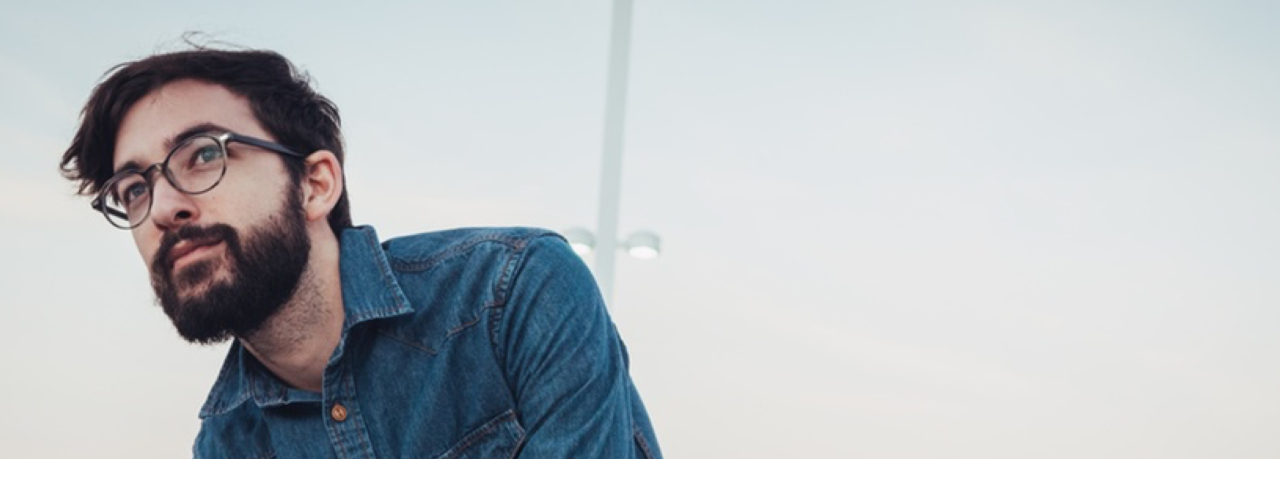
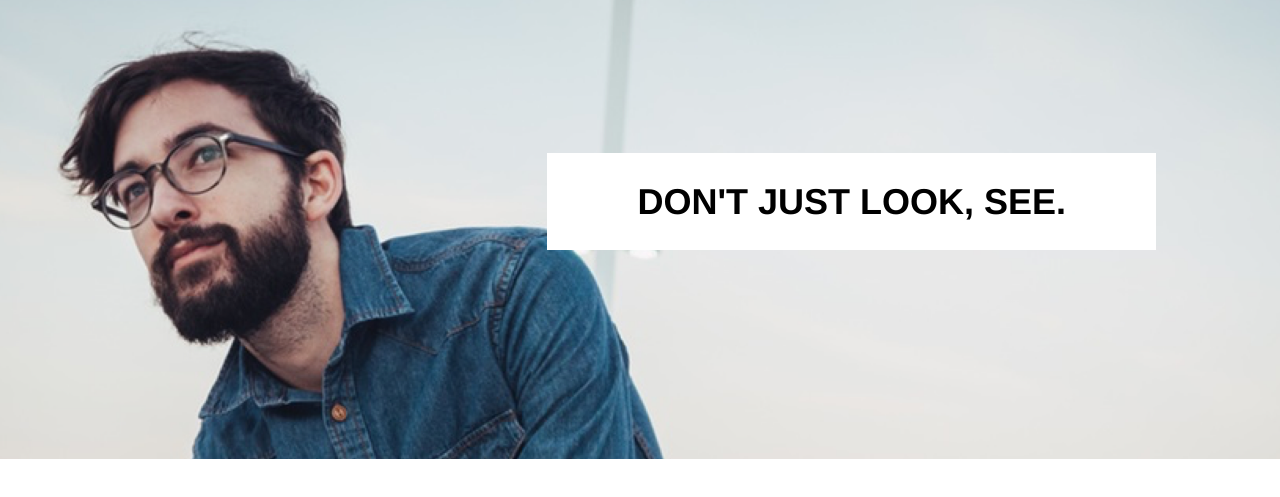
Before and after one commit to 1AICHA/Tortoiseshell-Optics, a plain HTML site: page index.html in a window 1280 px wide. Shown: the part 81-578 px from the top of the page. Drawn offline with Linux system fonts and the light colour scheme.

Commit message:
Added headline desktop version

```diff
--- a/index.html
+++ b/index.html
@@ -26,8 +26,15 @@
               <li><a href="#menu">Menu</a></li>
             </ul>
           </nav>
+        </div>
 
+        <div class="headline">
+          <h2>DON'T JUST LOOK, SEE.</h2>
         </div>
+
+
+
+
       </div>
 
     </div>
--- a/resources/css/style.css
+++ b/resources/css/style.css
@@ -103,3 +103,26 @@ li a {
   background-position: 20%;
 }
 }
+
+
+
+/*headline*/
+
+.headline {
+  position: relative;
+  top: 10rem;
+  float: right;
+  left: 2rem;
+
+}
+
+.headline h2 {
+  background-color: white;
+  line-height: 1.2;
+  font-size: 2rem;
+  font-weight: bold;
+  padding: 1.5rem 5rem;
+  display: inline-block;
+
+
+}
```
